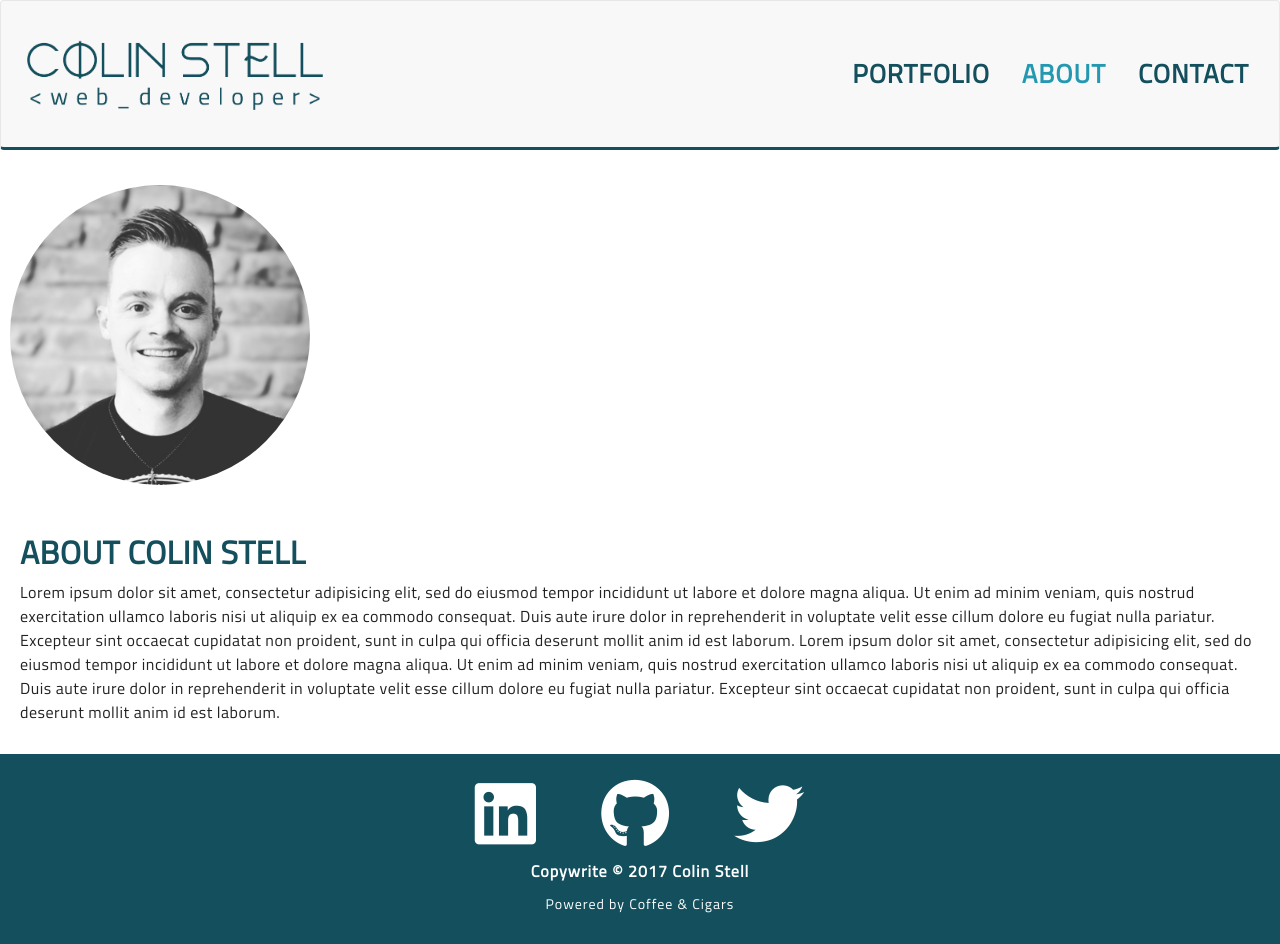
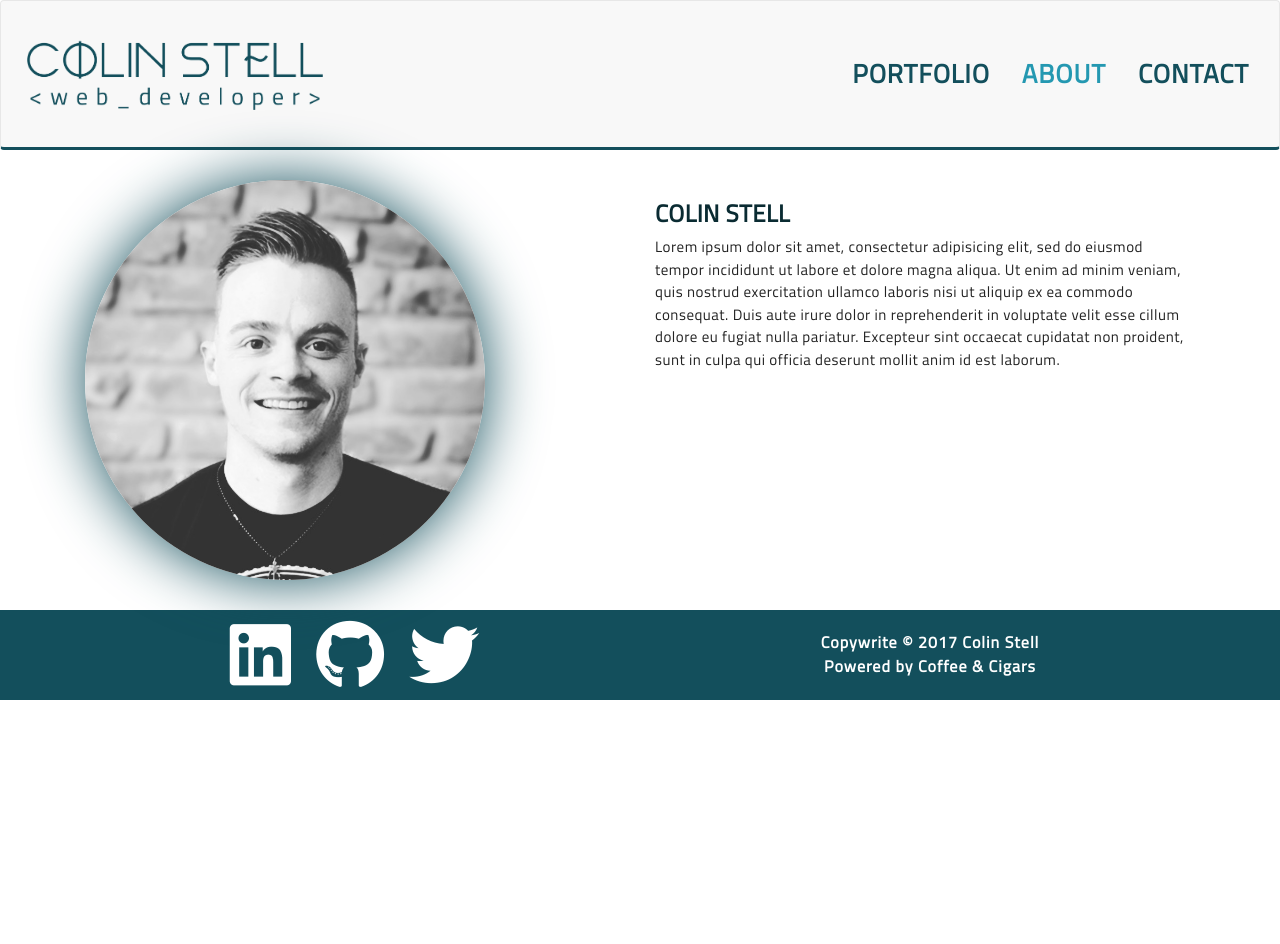
Before and after one commit to ColinStellDev96/colinstell.com, a plain HTML site: page about.html in a window 1280 px wide. After the commit the page ends 800 px from the top, so only its background shows below. Drawn offline with nearby package versions, Linux system fonts and the light colour scheme.

Commit message:
bootstrap refactor and new stylesheets.

```diff
--- a/about.html
+++ b/about.html
@@ -4,7 +4,9 @@
     <meta charset="utf-8">
     <title>Colin Stell: About</title>
     <link rel="stylesheet" href="https://maxcdn.bootstrapcdn.com/bootstrap/3.3.7/css/bootstrap.min.css" integrity="sha384-BVYiiSIFeK1dGmJRAkycuHAHRg32OmUcww7on3RYdg4Va+PmSTsz/K68vbdEjh4u" crossorigin="anonymous">
-    <link rel="stylesheet" href="css/style.css" type="text/css">
+    <link rel="stylesheet" href="css/nav.css" type="text/css">
+    <link rel="stylesheet" href="css/about.css" type="text/css">
+    <link rel="stylesheet" href="css/footer.css" type="text/css">
     <link href="https://fonts.googleapis.com/css?family=Open+Sans|Titillium+Web" rel="stylesheet">
     <script src="https://use.fontawesome.com/24beded546.js"></script>
     <script src="https://maxcdn.bootstrapcdn.com/bootstrap/3.3.7/js/bootstrap.min.js" integrity="sha384-Tc5IQib027qvyjSMfHjOMaLkfuWVxZxUPnCJA7l2mCWNIpG9mGCD8wGNIcPD7Txa" crossorigin="anonymous"></script>
@@ -28,24 +30,24 @@
           </nav>
       </header>
 
-    <div class="wrapper">
-      <section id="about-section-main">
-        <div id="headshot">
-          <img src="/imgs/colin_headshot_dev.jpg">
+      <div class="container">
+
+          <div class="row">
+              <div class="col-md-6">
+                  <img src="/imgs/colin_headshot_dev.jpg" class="img-responsive" alt="Responsive image" class="img-circle">
               </div>
-        <article class="about">
-          <h3>About Colin Stell</h3>
-          <p>Lorem ipsum dolor sit amet, consectetur adipisicing elit, sed do eiusmod tempor incididunt ut labore et dolore magna aliqua. Ut enim ad minim veniam, quis nostrud exercitation ullamco laboris nisi ut aliquip ex ea commodo consequat. Duis aute irure dolor in reprehenderit in voluptate velit esse cillum dolore eu fugiat nulla pariatur. Excepteur sint occaecat cupidatat non proident, sunt in culpa qui officia deserunt mollit anim id est laborum. Lorem ipsum dolor sit amet, consectetur adipisicing elit, sed do eiusmod tempor incididunt ut labore et dolore magna aliqua. Ut enim ad minim veniam, quis nostrud exercitation ullamco laboris nisi ut aliquip ex ea commodo consequat. Duis aute irure dolor in reprehenderit in voluptate velit esse cillum dolore eu fugiat nulla pariatur. Excepteur sint occaecat cupidatat non proident, sunt in culpa qui officia deserunt mollit anim id est laborum.
-        </article>
-      </section>
+              <div class="col-md-6">
+                  <h3>Colin Stell</h3>
+                  <p>Lorem ipsum dolor sit amet, consectetur adipisicing elit, sed do eiusmod tempor incididunt ut labore et dolore magna aliqua. Ut enim ad minim veniam, quis nostrud exercitation ullamco laboris nisi ut aliquip ex ea commodo consequat. Duis aute irure dolor in reprehenderit in voluptate velit esse cillum dolore eu fugiat nulla pariatur. Excepteur sint occaecat cupidatat non proident, sunt in culpa qui officia deserunt mollit anim id est laborum.</p>
+              </div>
         </div>
 
-
-
-
+    </div>
 
       <footer>
-      <div class="social">
+          <div class="container"
+            <div class="row foot">
+                <div class="col-xs-6">
                       <a href="https://www.linkedin.com/in/colin-stell-526280120/" target="_blank">
                         <i class="fa fa-linkedin-square"></i>
                       </a>
@@ -56,8 +58,13 @@
                         <i class="fa fa-twitter"></i>
                       </a>
                </div>
-      <p class ="footer" id="footer_1">Copywrite &copy; 2017 Colin Stell</p>
-      <p class ="footer" id="footer_2">Powered by Coffee &amp; Cigars </p>
+                <div class="col-xs-6 right">
+                    <p class ="footer" id="footer_1">Copywrite &copy; 2017 Colin Stell<br>
+                    <span id="footer_2">Powered by Coffee &amp; Cigars</span></p>
+                </div>
+            </div>
+        </div>
+
       </footer>
 
   </body>
--- /dev/null
+++ b/css/about.css
@@ -0,0 +1,25 @@
+body {
+  font: 15px/1.5  "Titillium Web","Open Sans", sans-serif;
+  padding: 0;
+  margin: 0;
+  background-color: #fff;
+  color: #222222;
+  letter-spacing: .5px;
+}
+
+.row {
+    margin: 30px 0 30px 0;
+}
+
+.col-md-6 img {
+    height: 400px;
+    width: auto;
+    border-radius: 50%;
+    box-shadow: 0 0 6rem #134f5c;
+}
+
+h3 {
+    color: #0a2b32;
+    text-transform: uppercase;
+    font-weight: bold;
+}
--- /dev/null
+++ b/css/footer.css
@@ -0,0 +1,25 @@
+/* Footer */
+
+footer {
+  width: 100%;
+  color: #fff;
+  background-color: #134f5c;
+  letter-spacing: 1px;
+  text-align: center;
+}
+
+.col-xs-6 a i {
+  font-size: 70px;
+  padding: 10px;
+  color: #fff;
+}
+
+.col-xs-6 a i:hover {
+    color: #2498b1;
+}
+
+#footer_1 {
+  font-weight: bold;
+  font-size: 16px;
+  padding: 20px 0 0 10px;
+}
--- /dev/null
+++ b/css/main.css
@@ -0,0 +1,52 @@
+
+body {
+  font: 15px/1.5  "Titillium Web","Open Sans", sans-serif;
+  padding: 0;
+  margin: 0;
+  background-color: #fff;
+  color: #222222;
+  letter-spacing: .5px;
+}
+
+
+/* --- BODY --- */
+
+.jumbotron {
+    background-image: url("/imgs/placeholder.jpg");
+    bottom-background-size: center;
+    height: 600px;
+}
+
+.text-center {
+  color: #134f5c;
+  padding: 10px 0 30px 0;;
+  text-transform: uppercase;
+  font-size: 32px;
+}
+
+.row {
+    margin: 10px 0 30px 0;
+    padding-bottom: 30px;
+    border-bottom: 3px solid #134f5c;
+}
+
+.row img {
+    box-shadow: 0 0 6rem #134f5c;
+}
+
+.text {
+    padding-left: 25px;
+}
+
+h3 {
+    color: #0a2b32;
+    text-transform: uppercase;
+    font-weight: bold;
+}
+
+.col-md-6 a {
+    text-decoration: none;
+    color: #2498b1;
+    font-size: 18px;
+    font-weight: bold;
+}
--- /dev/null
+++ b/css/nav.css
@@ -0,0 +1,43 @@
+/* --- HEADER --- */
+
+.navbar {
+  min-height: 150px;
+  border-bottom: 3px solid #134f5c;
+  margin-bottom: 0;
+}
+
+/* --- LOGO --- */
+
+.navbar-brand img {
+  height: 100px;
+  width: auto;
+  margin-top: 5px;
+}
+
+/* --- NAVIGATION --*/
+
+.nav {
+  float: right;
+  margin: 28px 0;
+}
+
+.nav li a {
+  color: #134f5c;
+  text-decoration: none;
+  text-transform: uppercase;
+  font-size: 26px;
+  font-weight: bold;
+  padding: 15px;
+  letter-spacing: 1px;
+  margin-top: 10px;
+}
+
+.nav a:hover {
+  color: #2498b1;
+  font-weight: bold;
+}
+
+.nav .current {
+  color: #2498b1;
+  font-weight: bold;
+}
--- /dev/null
+++ b/css/portfolio.css
@@ -0,0 +1,57 @@
+body {
+  font: 15px/1.5  "Titillium Web","Open Sans", sans-serif;
+  padding: 0;
+  margin: 0;
+  background-color: #fff;
+  color: #222222;
+  letter-spacing: .5px;
+}
+
+.row {
+    margin: 40px 0 10px 0;
+}
+
+.thumbnail {
+    box-shadow: 0 0 2rem #134f5c;
+}
+
+h2 {
+    text-transform: uppercase;
+    color: #134f5c;
+    font-weight: bold;
+}
+
+h3 {
+    text-transform: uppercase;
+    color: #0a2b32;
+    padding: 0 5px 0 5px;
+}
+
+p {
+    padding: 0 5px 0 5px;
+}
+
+.btn {
+    width: 50%;
+    background: linear-gradient(#0a2b32, #134f5c);
+}
+
+.btn:hover {
+    background: linear-gradient(#134f5c, #2498b1);
+}
+
+.resume {
+    font-size: 32px;
+    text-transform: uppercase;
+    margin: 20px 0 40px 0;
+    text-align: center;
+    color: #0a2b32;
+    font-weight: bold;
+}
+
+.resume i {
+    font-size: 50px;
+    text-align: center;
+    color: #0a2b32;
+    margin-right: 20px;
+}
--- a/css/style.css
+++ /dev/null
@@ -1,173 +0,0 @@
-
-body {
-  font: 15px/1.5  "Titillium Web","Open Sans", sans-serif;
-  padding: 0;
-  margin: 0;
-  background-color: #fff;
-  color: #222222;
-  letter-spacing: .5px;
-}
-
-/* --- HEADER --- */
-
-.navbar {
-  min-height: 150px;
-  border-bottom: 3px solid #134f5c;
-}
-
-/* --- LOGO --- */
-
-.navbar-brand img {
-  height: 100px;
-  width: auto;
-  margin-top: 5px;
-}
-
-/* --- NAVIGATION --*/
-
-.nav {
-  float: right;
-  margin: 28px 0;
-}
-
-.nav li a {
-  color: #134f5c;
-  text-decoration: none;
-  text-transform: uppercase;
-  font-size: 26px;
-  font-weight: bold;
-  padding: 15px;
-  letter-spacing: 1px;
-  margin-top: 10px;
-}
-
-.nav a:hover {
-  color: #2498b1;
-  font-weight: bold;
-}
-
-.nav .current {
-  color: #2498b1;
-  font-weight: bold;
-}
-
-
-/* --- BODY --- */
-
-.jumbotron {
-    background-image: url("/imgs/placeholder.jpg");
-    bottom-background-size: center;
-    height: 600px;
-}
-
-.text-center {
-  color: #134f5c;
-  padding: 10px;
-  text-transform: uppercase;
-  font-size: 32px;
-}
-
-.row {
-    margin: 10px 0 30px 0;
-    padding-bottom: 30px;
-    border-bottom: 3px solid #134f5c;
-}
-
-.row img {
-    box-shadow: 0 0 6rem #134f5c;
-}
-
-.text {
-    padding-left: 25px;
-}
-
-.col-md-6 a {
-    text-decoration: none;
-    color: #2498b1;
-    font-size: 18px;
-    font-weight: bold;
-}
-
-
-/*--- SKILLS PAGE STYLES ---*/
-
-#code_craft_img img {
-  height: 100px;
-  width: auto;
-}
-
-.dev_icon {
-    display: inline-block;
-    text-align: center;
-    padding: 0 20px;
-}
-
-.dev_icon img {
-    height: 100px;
-    width: auto;
-}
-
-/*--- ABOUT PAGE STYLES */
-
-#headshot {
-  display: inline-block;
-  padding-bottom: 10px;
-}
-
-#headshot img {
-  height: 300px;
-  width: auto;
-  border-radius: 50%;
-  margin: 15px 0 0 10px;
-}
-
-.about {
-  display: inline-block;
-  margin: 20px;
-}
-
-.about h3 {
-  font-size: 32px;
-  font-weight: bold;
-  text-transform: uppercase;
-  color: #134f5c;
-}
-
-.about p {
-  font-size: 16px;
-}
-
-/* Footer */
-
-footer {
-  clear: both;
-  width: 100%;
-  padding: 20px;
-  color: #fff;
-  background-color: #134f5c;
-  letter-spacing: 1px;
-  text-align: center;
-}
-
-.social {
-    display: inline-block;
-}
-
-.social a i {
-  font-size: 70px;
-  padding: 5px 30px 10px 30px;
-  color: #fff;
-}
-
-.social a i:hover {
-    color: #2498b1;
-}
-
-#footer_1 {
-  font-weight: bold;
-  font-size: 16px;
-}
-
-#footer_2 {
-    font-size: 14px;
-}
```
Also changed, not shown: contact.html (+10 -3 lines), index.html (+12 -6 lines), portfolio.html (+78 -42 lines). Lines whose indentation alone changed are shown as unchanged.
